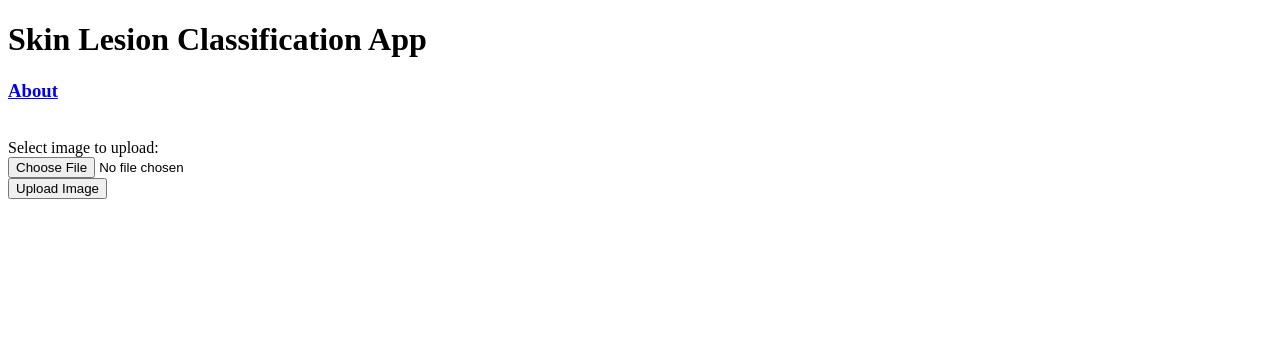
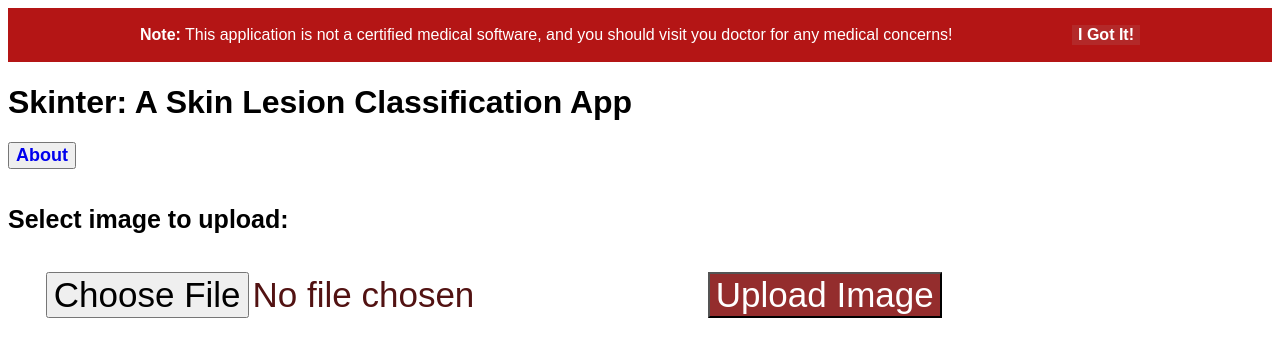
Before and after one commit to arno99xx/scifair-23-24-app, a Python web app: template templates/index.html in a window 1280 px wide. Shown: the top 357 px of the page. Run offline with Jinja, Linux system fonts and the light colour scheme; the template is opened without the code that fills it, so the values that code supplies are empty.

Commit message:
Add CSS to website

```diff
--- a/main.py
+++ b/main.py
@@ -1,8 +1,13 @@
+import flask
 from flask import Flask, render_template, request
+<<<<<<< Updated upstream
 from keras.preprocessing.image import img_to_array
 from keras import layers
 from keras.applications import VGG19
 
+=======
+from keras_preprocessing.image import img_to_array
+>>>>>>> Stashed changes
 from keras.models import load_model
 from keras import Model
 import cv2
--- a/templates/index.html
+++ b/templates/index.html
@@ -5,16 +5,91 @@
     <meta name="viewport" content="width=device-width, initial-scale=1.0">
     <meta http-equiv="X-UA-Compatible" content="ie=edge">
     <title>Skin Lesion AI</title>
+    <link rel = "stylesheet" type = "text/css" href="styles.css">
 </head>
 <body>
-    <h1>Skin Lesion Classification App</h1>
-    <h3><a href="/about">About</a></h3>
+    <div class="banner">
+        <div class="bannercontent">
+            <div class="bannertext">
+                <strong>Note:</strong> This application is not a certified medical software, and you should visit you doctor for any medical concerns!
+            </div>
+            <button class="bannerconfirm" type="button"> <span class="material-icons"><strong>I Got It!</strong></span></button>
+
+        </div>
+    </div>
+    <h1 class = "main title">Skinter: A Skin Lesion Classification App</h1>
+    <button class = "about_b"><a href="/about" style="text-decoration: none;"><strong>About</strong></a></button><br><br>
     <br>
     <form action="/process" method="post" enctype="multipart/form-data">
-        Select image to upload:<br>
-        <input type="file" name="fileToUpload" id="fileToUpload"><br>
-        <input type="submit" value="Upload Image" name="submit"><br>
+        <strong class="situ">Select image to upload:</strong> <br>
+    <div class = "inputs">
+        <input class = "choosefilebutton" type="file" name="fileToUpload" id="fileToUpload"><br>
+        <input class = "uploadfilebutton" type="submit" value="Upload Image" name="submit"><br>
+    </div>
     </form>
+    <style>
+        *{
+           font-family: 'Quicksand', sans-serif;
+        }
+        .banner{
+            background: rgb(180, 21, 21);
+            box-shadow: 1cm;
+        }
+        .bannercontent{
+            padding: 16px;
+            max-width: 1000px;
+            margin: 0 auto;
+            font-size: 100 ;
+            display: flex;
+            align-items: center;
+        }
+        .bannertext{
+            flex-grow: 1;
+            line-height: 1.4;
+            font-family: 'Quicksand', sans-serif;
+        }
+        .bannerconfirm{
+            background: rgb(179, 41, 41);
+            border: none;
+            cursor: pointer;
+            font-size: 16px;
+        }
+        .bannertext, .bannerconfirm > span {
+        color: #fff;
+        }
+        #fileToUpload{
+            text-align: center;
+            font-size: 35px;
+            display: flex;
+            color: rgb(82, 18, 18);
 
+        }
+        .about_b {
+            font-size: 18px;
+        }
+        .inputs{
+            margin: 1cm;
+            font-size: 35px;
+            display: flex;
+            color: rgb(82, 18, 18);
+            flex-grow:1;
+            align-items: center;
+        }
+        .uploadfilebutton{
+            font-size: 35px;
+            background-color: rgb(148, 45, 45);
+            color: #fff;
+            box-shadow: 1cm;
+        }
+        #file-upload-button{
+            color:rgb(82, 18, 18) ;
+            background-color: rgb(148, 45, 45);
+        }
+        .situ{
+            font-size: 25px;
+        }
+
+    </style>
 </body>
+
 </html>
--- a/templates/response.html
+++ b/templates/response.html
@@ -7,11 +7,11 @@
     <title>Skin Lesion AI</title>
 </head>
 <body>
-    <h2>AI Score Results</h2>
+    <h2>AI Score Results:</h2>
     <h6><a href="/">Home</a></h6>
     <br>
 
-    <p>The AI detected {{ lesion }} with {{ score }} confidence. </p>
+    <p class="result">The AI detected <strong>{{ lesion }}</strong> with <strong>{{ score }}</strong> confidence. </p>
+</body>
 
-</body>
 </html>
--- /dev/null
+++ b/templates/styles.css
@@ -0,0 +1,25 @@
+.banner{
+    background: rgb(180, 21, 21);
+    box-shadow: 1cm;
+}
+.bannercontent{
+    padding: 16px;
+    max-width: 1000px;
+    margin: 0 auto;
+    font-size: 100 ;
+    display: flex;
+    align-items: center;
+}
+.bannertext{
+    flex-grow: 1;
+    line-height: 1.4;
+    font-family: 'Quicksand', sans-serif;
+}
+.bennerconfirm{
+    background: none;
+    border: none;
+    cursor: pointer;
+}
+.bannertext, .bannerconfirm > span {
+    color: #fff;
+}
```
Also changed, not shown: templates/about.html (+70 -6 lines), img.jpg (deleted), templates/skinset1.jpg (added).
